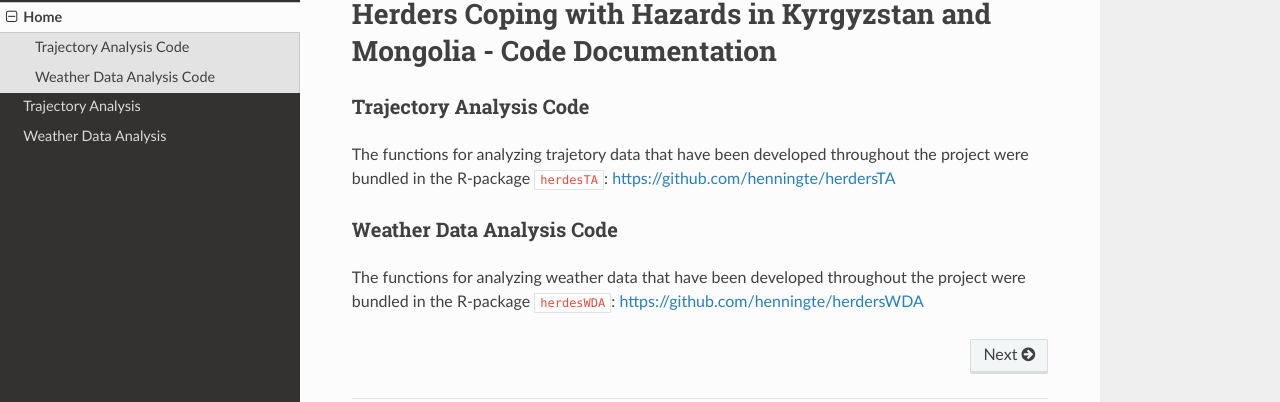
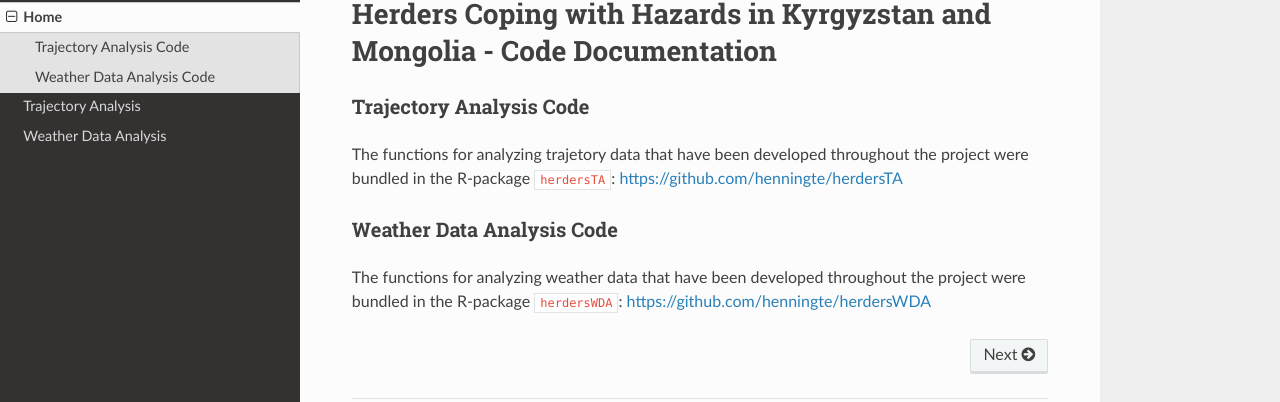
Before and after one commit to DaChro/herders_docs, an MkDocs documentation site: the page built from docs/index.md, in a window 1280 px wide. Shown: the part 104-506 px from the top of the page. Built offline with MkDocs 1.6.1, drawn with Linux system fonts in a browser that asks for light colours; nearby versions of some CDN libraries.

Commit message:
update index.md

```diff
--- a/docs/index.md
+++ b/docs/index.md
@@ -3,8 +3,8 @@
 
 
 ### Trajectory Analysis Code
-The functions for analyzing trajetory data that have been developed throughout the project were bundled in the R-package `herdesTA`: [https://github.com/henningte/herdersTA](https://github.com/henningte/herdersTA)
+The functions for analyzing trajetory data that have been developed throughout the project were bundled in the R-package `herdersTA`: [https://github.com/henningte/herdersTA](https://github.com/henningte/herdersTA)
 
 
 ### Weather Data Analysis Code
-The functions for analyzing weather data that have been developed throughout the project were bundled in the R-package `herdesWDA`: [https://github.com/henningte/herdersWDA](https://github.com/henningte/herdersWDA)
+The functions for analyzing weather data that have been developed throughout the project were bundled in the R-package `herdersWDA`: [https://github.com/henningte/herdersWDA](https://github.com/henningte/herdersWDA)
```
